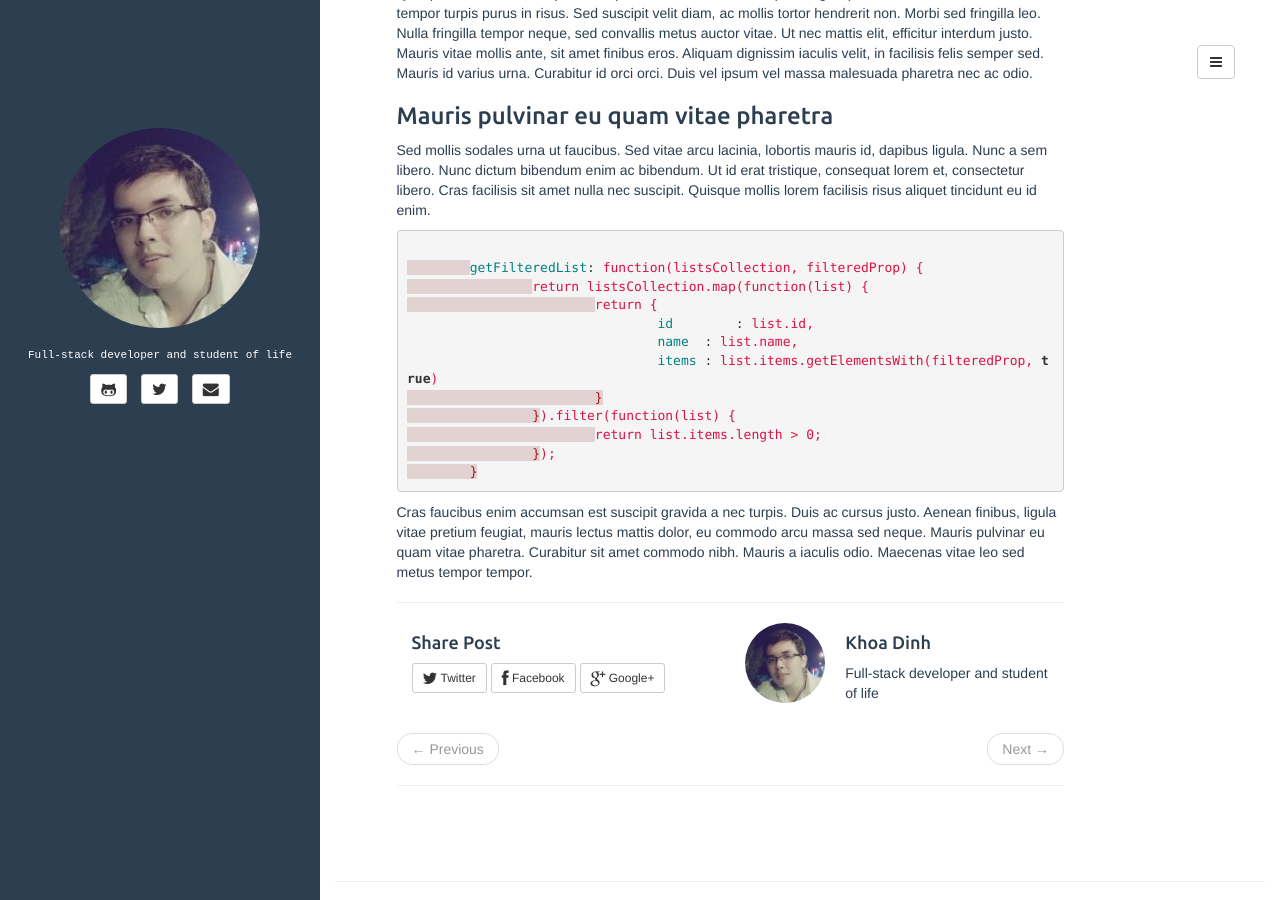
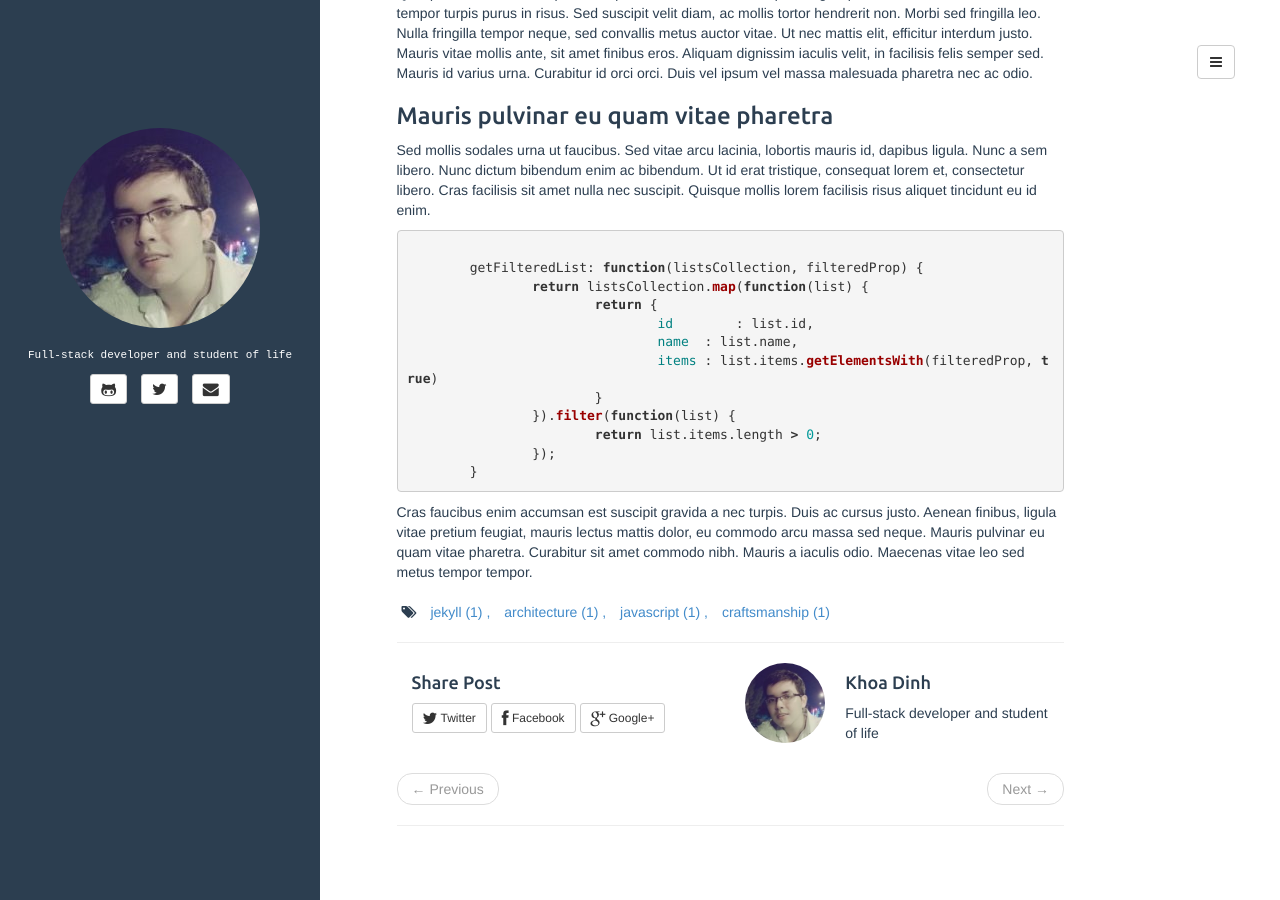
Before and after one commit to KhoaDinh/khoadinh.github.io, a Jekyll site: the page built from _posts/2015-03-22-lorem-ipsum.md, in a window 1280 px wide and 900 px high, scrolled down 450 px. Built offline with Jekyll 4.4.1, drawn with Linux system fonts in a browser that asks for light colours; comment, search, counter and statistics services are not loaded.

Commit message:
Update js highlighting and add tags to sample post

```diff
--- a/_posts/2015-03-22-lorem-ipsum.md
+++ b/_posts/2015-03-22-lorem-ipsum.md
@@ -1,6 +1,11 @@
 ---
 layout: post
 title: Lorem ipsum dolor sit amet
+tags:
+- jekyll
+- architecture
+- javascript
+- craftsmanship
 ---
 
 > Morbi a iaculis ipsum. Nullam semper massa consequat, porttitor mi sed, euismod quam. Mauris id elementum est. Donec blandit ornare libero, eget fermentum ipsum cursus a. Praesent ut molestie augue. In id lobortis purus. Cras consequat convallis magna, et pharetra quam mattis vel.
@@ -15,7 +20,7 @@ Quisque auctor hendrerit pellentesque. Etiam laoreet, libero quis fringilla plac
 
 Sed mollis sodales urna ut faucibus. Sed vitae arcu lacinia, lobortis mauris id, dapibus ligula. Nunc a sem libero. Nunc dictum bibendum enim ac bibendum. Ut id erat tristique, consequat lorem et, consectetur libero. Cras facilisis sit amet nulla nec suscipit. Quisque mollis lorem facilisis risus aliquet tincidunt eu id enim.
 
-{% highlight yaml %}
+{% highlight js %}
 	getFilteredList: function(listsCollection, filteredProp) {
 		return listsCollection.map(function(list) {
 			return {
```
